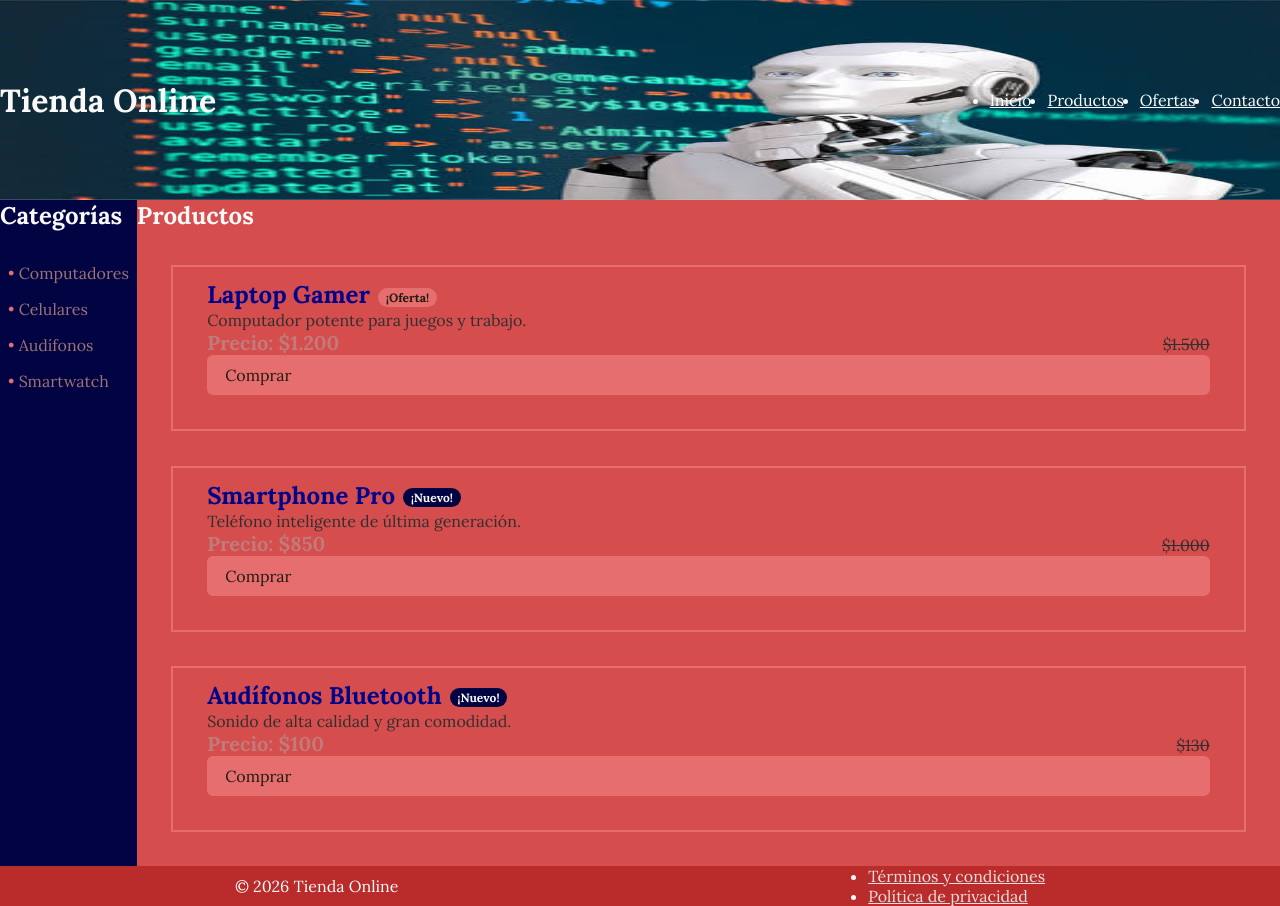
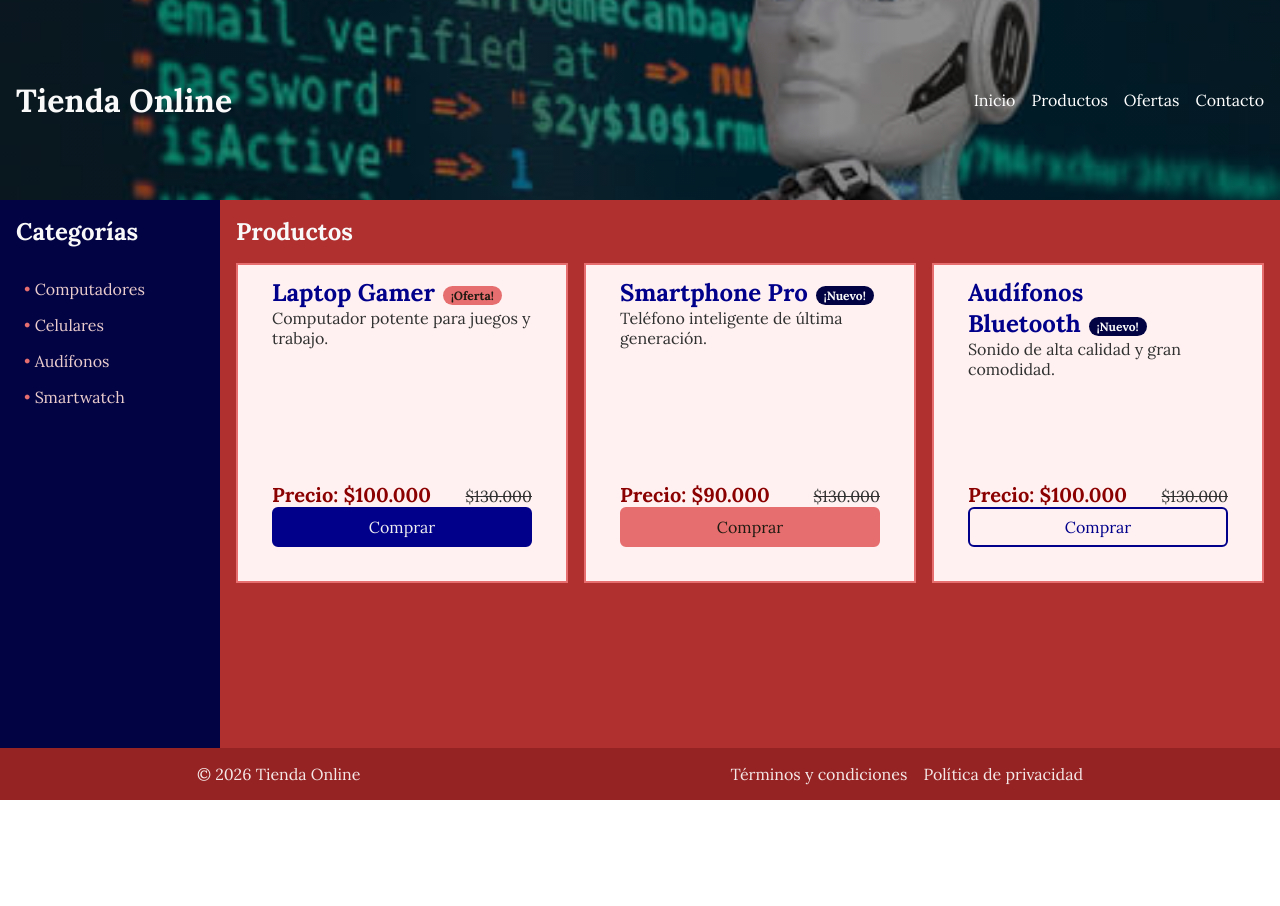
Before and after one commit to jose-castro-ortiz/CSS, a plain HTML site: page index.html in a window 1280 px wide. After the commit the page ends 800 px from the top, so only its background shows below. Drawn offline with Linux system fonts and the light colour scheme.

Commit message:
feat(layout): implementar arquitectura total flexbox en todas las vistas y componentes del proyecto

```diff
--- a/componentes/botones.css
+++ b/componentes/botones.css
@@ -1,5 +1,7 @@
 .btn {
   display: inline-block;
+  text-align: center;
+  cursor: pointer;
   background-color: var(--color-secundario);
   color: var(--color-boton);
   padding: var(--espaciado-pequeno) var(--espaciado-medio);
@@ -8,9 +10,33 @@
   text-decoration: none;
   transition: all 0.3s ease;
 }
-.btn:hover { background-color: var(--color-menu-hover); color: var(--color-texto); }
+
+.btn:hover {
+  background-color: var(--color-menu-hover);
+  border-color: var(--color-menu-hover);
+  color: var(--color-texto);
+}
+
 .btn:active {
   background-color: var(--color-secundario);
   color: var(--color-boton);
   transform: translateY(2px) scale(0.97);
 }
+
+.btn:focus-visible {
+  outline: 3px solid var(--color-titulo);
+  outline-offset: 2px;
+}
+
+/* Modificadores BEM */
+.btn--destacado {
+  background-color: var(--color-titulo);
+  border-color: var(--color-titulo);
+  color: var(--color-boton-destacado);
+}
+
+.btn--secundario {
+  background-color: transparent;
+  border-color: var(--color-titulo);
+  color: var(--color-titulo);
+}
--- a/componentes/footer.css
+++ b/componentes/footer.css
@@ -3,6 +3,30 @@
   display: flex;
   justify-content: space-around;
   align-items: center;
+  flex-wrap: wrap;
+  gap: var(--espaciado-pequeno);
+  padding: var(--espaciado-medio);
 }
 
-.footer__link { color: var(--color-footer-enlace); }
+.footer__text {
+  color: var(--color-footer-enlace);
+}
+
+.footer__list {
+  display: flex;
+  gap: var(--espaciado-medio);
+}
+
+.footer__link {
+  color: var(--color-footer-enlace);
+  text-decoration: none;
+}
+
+.footer__link:hover {
+  text-decoration: underline;
+}
+
+.footer__link:focus-visible {
+  outline: 3px solid var(--color-secundario);
+  outline-offset: 2px;
+}
--- a/componentes/header.css
+++ b/componentes/header.css
@@ -1,14 +1,38 @@
 .header {
-  background-image: url(../images.jpg);
-  background-size: 100% 100%;
+  background-image:
+    linear-gradient(rgba(0, 0, 0, 0.45), rgba(0, 0, 0, 0.45)),
+    url(../images.jpg);
+  background-size: cover;
   background-position: center;
   background-repeat: no-repeat;
   min-height: 200px;
+  padding: 0 var(--espaciado-medio);
   display: flex;
   justify-content: space-between;
   align-items: center;
+  flex-wrap: wrap;
+  gap: var(--espaciado-medio);
 }
 
-.header__list { display: flex; gap: var(--espaciado-medio); }
+.header__title {
+  color: var(--color-texto);
+}
 
-.header__link { color: var(--color-menu); }
+.header__list {
+  display: flex;
+  gap: var(--espaciado-medio);
+}
+
+.header__link {
+  color: var(--color-menu);
+  text-decoration: none;
+}
+
+.header__link:hover {
+  text-decoration: underline;
+}
+
+.header__link:focus-visible {
+  outline: 3px solid var(--color-secundario);
+  outline-offset: 2px;
+}
--- a/componentes/menu.lateral.css
+++ b/componentes/menu.lateral.css
@@ -3,6 +3,13 @@
   display: flex;
   flex-direction: column;
   gap: var(--espaciado-grande);
+  width: 220px;
+  flex-shrink: 0;
+  padding: var(--espaciado-medio);
+}
+
+.menu-lateral__title {
+  color: var(--color-texto);
 }
 
 .menu-lateral__link {
@@ -14,8 +21,17 @@
   transition: all 0.3s ease;
 }
 
-.menu-lateral__link::before { content: "• "; color: var(--color-secundario); }
+.menu-lateral__link::before {
+  content: "• ";
+  color: var(--color-secundario);
+}
 
-.menu-lateral__link:hover { background-color: var(--color-menu-hover); color: var(--color-texto); }
+.menu-lateral__link:hover {
+  background-color: var(--color-menu-hover);
+  color: var(--color-texto);
+}
 
-.menu-lateral__link:focus { outline: 3px solid var(--color-secundario); outline-offset: 2px; }
+.menu-lateral__link:focus-visible {
+  outline: 3px solid var(--color-secundario);
+  outline-offset: 2px;
+}
--- a/componentes/tarjetas.css
+++ b/componentes/tarjetas.css
@@ -1,24 +1,47 @@
 .card {
-  padding: var(--padding-tarjeta);
-  margin: var(--margen-tarjeta);
-  transition: all 0.3s ease;
   display: flex;
   flex-direction: column;
   height: 100%;
+  min-height: 320px;
+  flex: 1 1 280px;
+  max-width: 420px;
+  padding: var(--padding-tarjeta);
+  margin: var(--margen-tarjeta);
+  background-color: var(--color-fondo-tarjeta);
   border: 2px solid var(--color-secundario);
+  transition: all 0.3s ease;
 }
-.card:hover { transform: translateY(-2px); }
 
-.card__title { color: var(--color-titulo); }
-.card__description { color: var(--color-descripcion); flex-grow: 1; }
+.card:hover {
+  transform: translateY(-2px);
+  box-shadow: 0 6px 16px rgba(0, 0, 0, 0.25);
+}
+
+.card__title {
+  color: var(--color-titulo);
+}
+
+.card__description {
+  color: var(--color-descripcion);
+  flex-grow: 1;
+}
+
 .card__price-wrapper {
   display: flex;
   justify-content: space-between;
   align-items: baseline;
 }
 
-.card__price { color: var(--color-precio); font-weight: bold; font-size: 1.25em; }
-.card__price-old { color: var(--color-descripcion); text-decoration: line-through; }
+.card__price {
+  color: var(--color-precio);
+  font-weight: bold;
+  font-size: 1.25em;
+}
+
+.card__price-old {
+  color: var(--color-descripcion);
+  text-decoration: line-through;
+}
 
 .card__title::after {
   content: "¡Nuevo!";
--- a/index.html
+++ b/index.html
@@ -4,6 +4,9 @@
     <meta charset="UTF-8">
     <meta name="viewport" content="width=device-width, initial-scale=1.0">
     <title>Tienda Online</title>
+    <link rel="preconnect" href="https://fonts.googleapis.com">
+    <link rel="preconnect" href="https://fonts.gstatic.com" crossorigin>
+    <link href="https://fonts.googleapis.com/css2?family=Lora:wght@400;700&display=swap" rel="stylesheet">
     <link rel="stylesheet" href="styles.css">
 </head>
 <body>
@@ -40,8 +43,8 @@
                     <h2 class="card__title card__title--destacado">Laptop Gamer</h2>
                     <p class="card__description">Computador potente para juegos y trabajo.</p>
                     <div class="card__price-wrapper">
-                    <p class="card__price">Precio: $1.200</p>
-                    <p class="card__price-old">$1.500</p>
+                        <p class="card__price">Precio: $100.000</p>
+                        <p class="card__price-old">$130.000</p>
                     </div>
                     <a href="#" class="btn btn--destacado">Comprar</a>
                 </article>
@@ -50,8 +53,8 @@
                     <h2 class="card__title">Smartphone Pro</h2>
                     <p class="card__description">Teléfono inteligente de última generación.</p>
                     <div class="card__price-wrapper">
-                    <p class="card__price">Precio: $850</p>
-                    <p class="card__price-old">$1.000</p>
+                        <p class="card__price">Precio: $90.000</p>
+                        <p class="card__price-old">$130.000</p>
                     </div>
                     <a href="#" class="btn">Comprar</a>
                 </article>
@@ -60,8 +63,8 @@
                     <h2 class="card__title">Audífonos Bluetooth</h2>
                     <p class="card__description">Sonido de alta calidad y gran comodidad.</p>
                     <div class="card__price-wrapper">
-                    <p class="card__price">Precio: $100</p>
-                    <p class="card__price-old">$130</p>
+                        <p class="card__price">Precio: $100.000</p>
+                        <p class="card__price-old">$130.000</p>
                     </div>
                     <a href="#" class="btn btn--secundario">Comprar</a>
                 </article>
@@ -77,6 +80,5 @@
         </ul>
     </footer>
 </div>
-
 </body>
 </html>
--- a/styles.css
+++ b/styles.css
@@ -1,4 +1,3 @@
-@import url('https://fonts.googleapis.com/css2?family=Lora:ital,wght@0,400..700;1,400..700&display=swap');
 @import url('componentes/header.css');
 @import url('componentes/menu.lateral.css');
 @import url('componentes/tarjetas.css');
@@ -9,22 +8,23 @@
   --color-texto: #f9f9f9;
   --color-titulo: darkblue;
   --color-descripcion: rgb(48, 48, 48);
-  --color-precio: rgb(194, 123, 123);
+  --color-precio: rgb(139, 0, 0);
   --color-menu: #ffffff;
-  --color-categorias: rgb(156, 116, 116);
-  --color-fondo-main: rgb(214, 77, 77);
+  --color-categorias: rgb(235, 205, 205);
+  --color-fondo-main: rgb(176, 48, 48);
+  --color-fondo-tarjeta: rgb(255, 241, 241);
   --color-fondo-aside: #020343;
-  --color-fondo-footer: rgb(186, 44, 44);
-  --color-footer-enlace: rgb(235, 222, 222);
+  --color-fondo-footer: rgb(150, 35, 35);
+  --color-footer-enlace: rgb(245, 232, 232);
   --color-boton: rgb(32, 27, 18);
-  --color-boton-destacado: rgb(240, 230, 240);
+  --color-boton-destacado: rgb(239, 237, 239);
   --color-secundario: rgb(230, 110, 110);
   --color-menu-hover: #2e2e2e;
-  --fuente-principal: "Lora", sans-serif;
+  --fuente-principal: "Lora", serif;
   --espaciado-pequeno: 8px;
   --espaciado-medio: 16px;
   --espaciado-grande: 24px;
-  --margen-tarjeta: 3%;
+  --margen-tarjeta: 0;
   --padding-tarjeta: 12px 34px 34px 34px;
   --radio-pequeno: 4px;
   --radio-medio: 6px;
@@ -33,10 +33,37 @@
 
 * { box-sizing: border-box; margin: 0; padding: 0; }
 
-body { font-family: var(--fuente-principal); color: var(--color-texto); font-size: 16px; }
+ul { list-style: none; }
 
-.app-layout { display: flex; flex-direction: column; min-height: 100vh; }
+body {
+  font-family: var(--fuente-principal);
+  color: var(--color-texto);
+  font-size: 16px;
+}
 
-.main-wrapper { display: flex; flex: 1; }
+.app-layout {
+  display: flex;
+  flex-direction: column;
+  min-height: 100vh;
+}
 
-.catalogo { background-color: var(--color-fondo-main); flex: 1; }
+.main-wrapper {
+  display: flex;
+  flex: 1;
+}
+
+.catalogo {
+  background-color: var(--color-fondo-main);
+  flex: 1;
+  padding: var(--espaciado-medio);
+}
+
+.catalogo__section {
+  display: flex;
+  flex-wrap: wrap;
+  gap: var(--espaciado-medio);
+}
+
+.catalogo__title {
+  flex-basis: 100%;
+}
```
Lines whose indentation alone changed are shown as unchanged.
